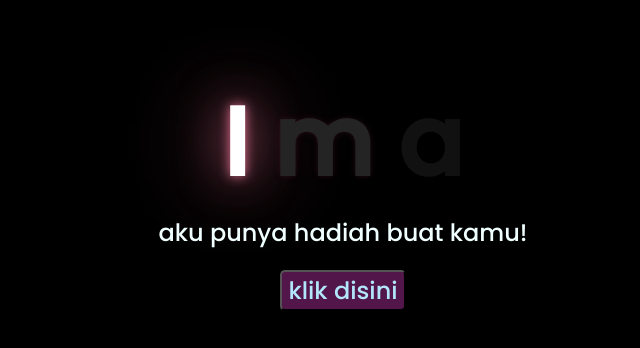
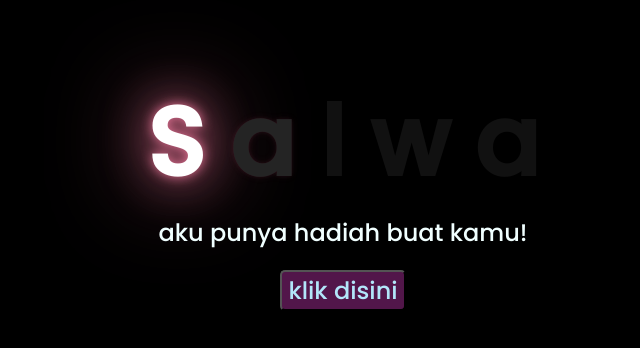
Before and after one commit to bacadong/salwa, a plain HTML site: page index.html in a window 1280 px wide. Shown: the part 218-566 px from the top of the page, without its empty margins (305-945 px from the left). Drawn offline with Linux system fonts and the light colour scheme.

Commit message:
Update index.html

```diff
--- a/index.html
+++ b/index.html
@@ -10,11 +10,11 @@
 </head>
 <body>
     <div class="greetings">
-        <span>I</span>
-        <span>m</span>
+        <span>S</span>
         <span>a</span>
-        <span></span>
-        <span></span>
+        <span>l</span>
+        <span>w</span>
+        <span>a</span>
         <span></span>
            </div>
     <div class="description">
```
